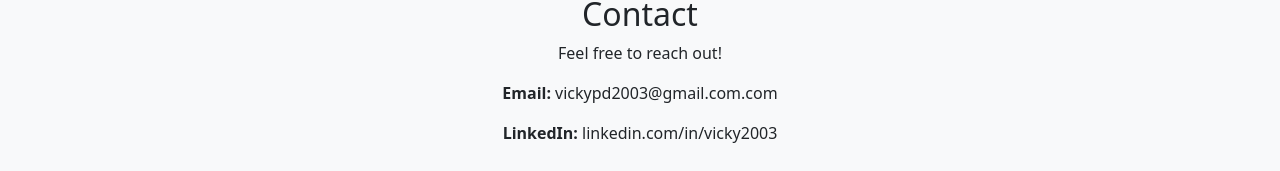
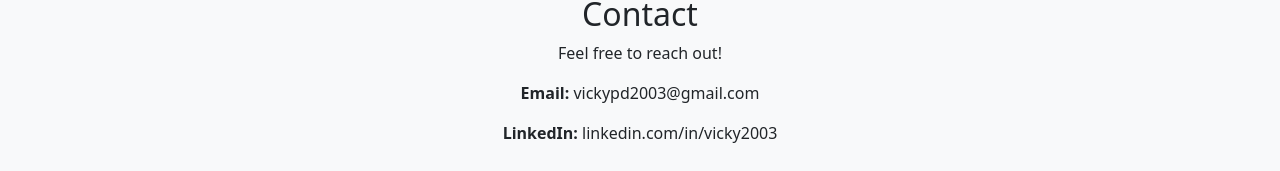
Before and after one commit to vickycode88/portfolio_app, a React (Create React App) app: page /contact in a window 1280 px wide. Shown: the part 109-280 px from the top of the page. Built offline with nearby package versions, Linux system fonts and the light colour scheme.

Commit message:
Update Contact.js

```diff
--- a/src/components/Contact.js
+++ b/src/components/Contact.js
@@ -5,7 +5,7 @@ function Contact() {
     <div className="container mt-5 text-center">
       <h2>Contact</h2>
       <p>Feel free to reach out!</p>
-      <p><strong>Email:</strong> vickypd2003@gmail.com.com</p>
+      <p><strong>Email:</strong> vickypd2003@gmail.com</p>
       <p><strong>LinkedIn:</strong> linkedin.com/in/vicky2003</p>
     </div>
   );
```
